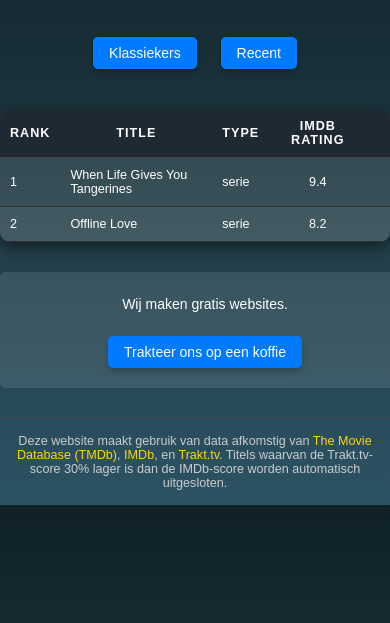
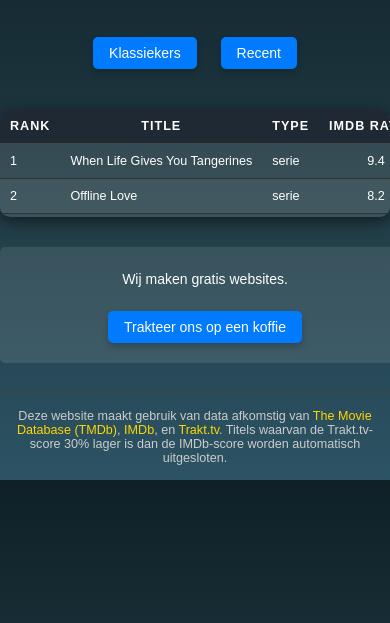
Before and after one commit to Rakkejak/hetbestevannetflix.be, a plain HTML site: page index.html in a window 390 px wide. Shown: the part 125-748 px from the top of the page. Drawn offline with Linux system fonts and the light colour scheme.

Commit message:
Update index.html

```diff
--- a/index.html
+++ b/index.html
@@ -64,12 +64,14 @@
     .leaderboard-wrapper {
       overflow-x: auto; /* Add horizontal scrolling */
       -webkit-overflow-scrolling: touch; /* Smooth scrolling on iOS */
+      white-space: nowrap; /* Prevent wrapping */
     }
     .leaderboard table {
       width: 100%;
       min-width: 600px; /* Ensure table is wide enough to scroll */
       border-collapse: collapse;
       color: #ffffff;
+      display: inline-block; /* Ensure table is inline for horizontal scrolling */
     }
     .leaderboard th {
       background: #1f2933;
@@ -169,6 +171,7 @@
       .leaderboard-wrapper {
         overflow-x: auto; /* Ensure horizontal scrolling */
         -webkit-overflow-scrolling: touch; /* Smooth scrolling on iOS */
+        white-space: nowrap; /* Prevent wrapping */
       }
       .leaderboard th, .leaderboard td {
         padding: 10px;
```
